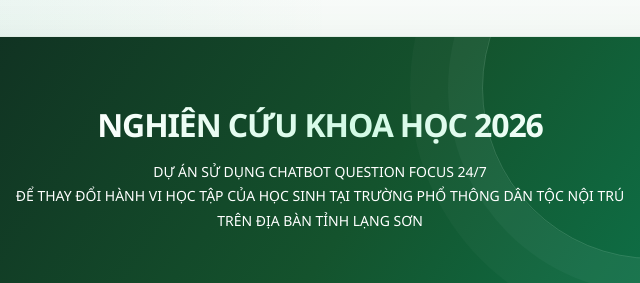
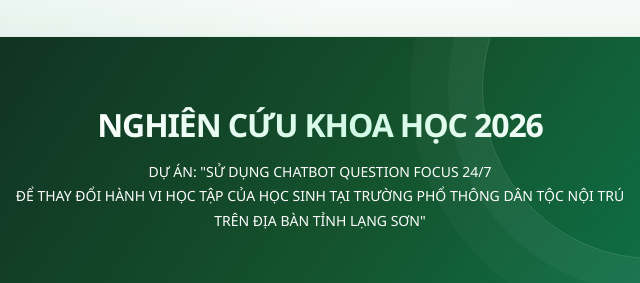
Before and after one commit to khoivi247/khaosathocsinh_giaovien, a plain HTML site: page index.html in a window 1280 px wide. Shown: the top 283 px of the page, 320-960 px from the left. Drawn offline with Linux system fonts and the light colour scheme.

```diff
--- a/index.html
+++ b/index.html
@@ -12,8 +12,8 @@
   <div class="header">
     <h1>NGHIÊN CỨU KHOA HỌC 2026</h1>
     <div class="subtitle">
-      DỰ ÁN SỬ DỤNG CHATBOT QUESTION FOCUS 24/7<br>
-      ĐỂ THAY ĐỔI HÀNH VI HỌC TẬP CỦA HỌC SINH TẠI TRƯỜNG PHỔ THÔNG DÂN TỘC NỘI TRÚ TRÊN ĐỊA BÀN TỈNH LẠNG SƠN
+      DỰ ÁN: "SỬ DỤNG CHATBOT QUESTION FOCUS 24/7<br>
+      ĐỂ THAY ĐỔI HÀNH VI HỌC TẬP CỦA HỌC SINH TẠI TRƯỜNG PHỔ THÔNG DÂN TỘC NỘI TRÚ TRÊN ĐỊA BÀN TỈNH LẠNG SƠN"
     </div>
   </div>
 
```
